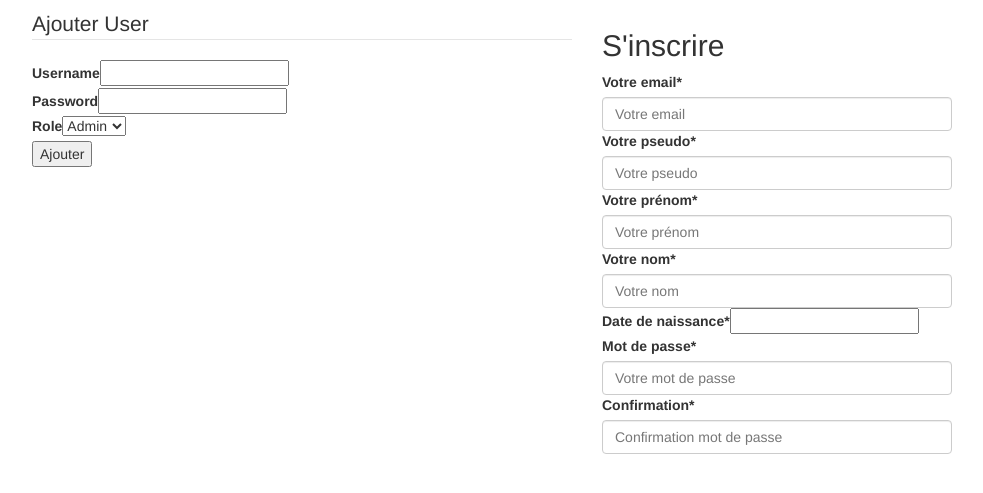
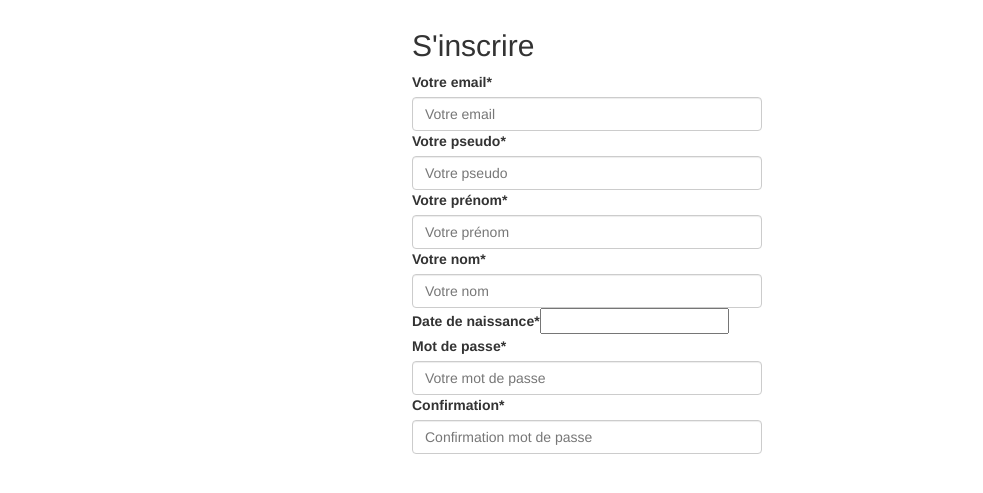
Before and after one commit to kevanescence/cakePHP-watchspeak, a CakePHP app: the page made by app/View/Users/add.ctp in a window 1280 px wide. Shown: the part 51-544 px from the top of the page, without its empty margins (53-1036 px from the left). Run offline with PHP 8.4 and a stand-in for CakePHP, Linux system fonts and the light colour scheme; the template is opened without the code that fills it, so the values that code supplies are empty; form fields are guessed from the names that the template uses; some libraries are stand-ins or nearby versions.

Commit message:
Dev: User add validation. Redirection when registered

```diff
--- a/app/Model/User.php
+++ b/app/Model/User.php
@@ -45,7 +45,10 @@ class User extends AppModel {
                 'message' => 'Entre 5 et 15 caractères'
             )
         ),
-        'email' => 'email',
+        'email' => array(
+            'rule' => "email",
+            'message' => 'Veuillez entrer un mail valide'
+        ),
         'birthday' => array(
             'rule'       => 'date',
             'message'    => 'Entrez une date valide',
--- a/app/View/Users/add.ctp
+++ b/app/View/Users/add.ctp
@@ -1,23 +1,10 @@
-<!-- app/View/Users/add.ctp -->
-<div class="users form col-lg-6">
-    <?php echo $this->Form->create('User', array("class" => "toto")); ?>
-    <fieldset>
-        <legend><?php echo __('Ajouter User'); ?></legend>
-        <?php
-        echo $this->Form->input('username');
-        echo $this->Form->input('password');
-        echo $this->Form->input('role', array(
-            'options' => array('admin' => 'Admin', 'auteur' => 'Auteur')
-        ));
-        ?>
-    </fieldset>
-<?php echo $this->Form->end(__('Ajouter')); ?>
-</div>
+<div class="col-lg-4 col-md-4 col-sm-3"></div>
 <?php
-    echo $this->Form->create('User', array("class" => "form-signin col-lg-4",
+    echo $this->Form->create('User', array("class" => "form-signin col-lg-4 " .
+                                                       "col-md-4 col-sm-6 col-xs-12",
                                              "role" => "form"));
 ?>
-    <h2 class="form-signin-heading">S'inscrire</h2>
+    <h2 class="form-signup-heading">S'inscrire</h2>
 <?php
     echo $this->Form->input("email", array("class" => "form-control",
                                            "label" => "Votre email*",
--- /dev/null
+++ b/app/View/Users/index.ctp
@@ -0,0 +1,3 @@
+Bienvenue
+<?= $this->Session->read('Auth.User.username');?>
+<?php debug ($this->Session->read('Auth.User'));?>
```
Also changed, not shown: app/Controller/UsersController.php (+15 -2 lines).
